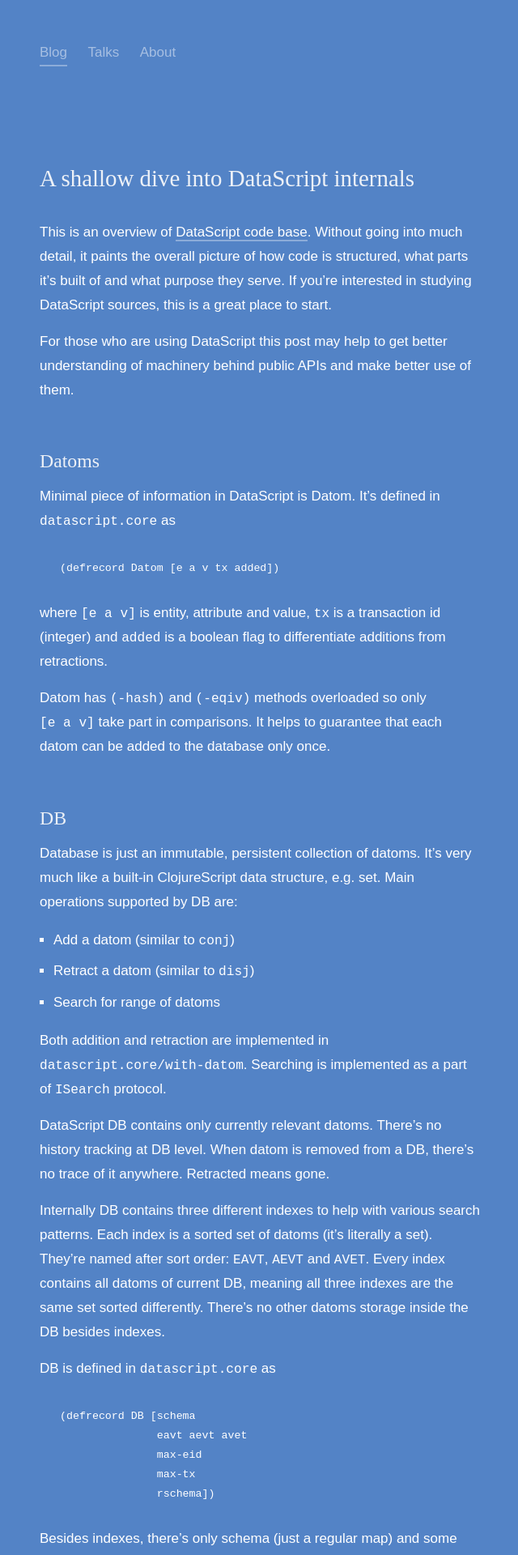
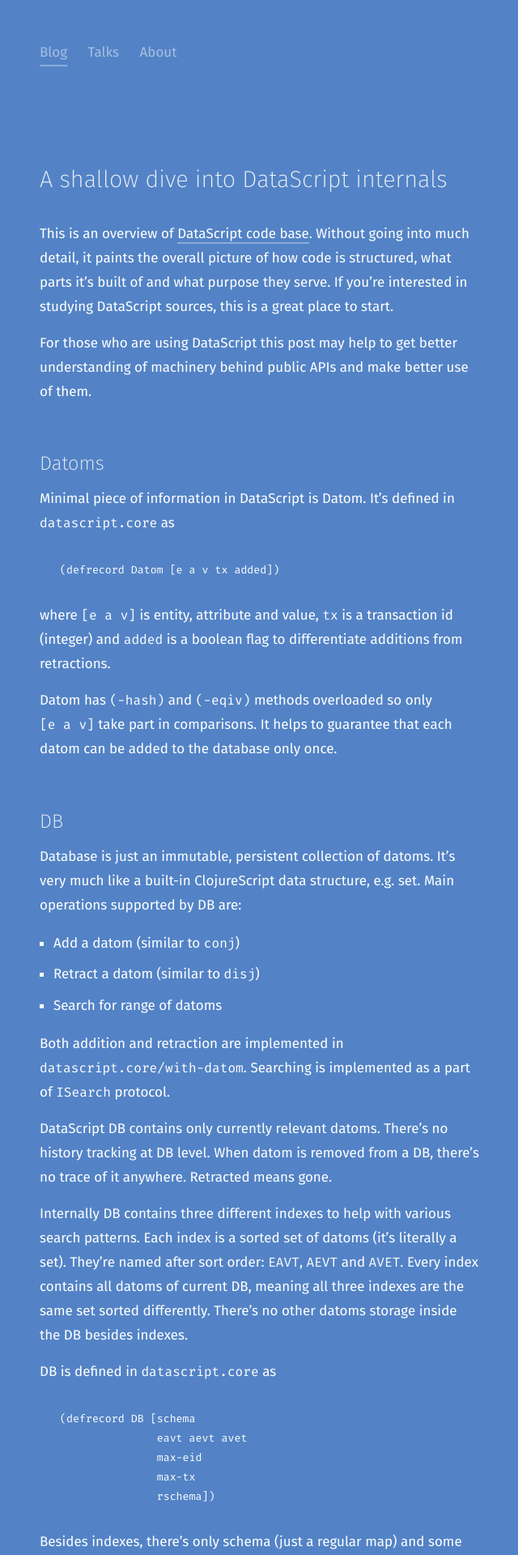
Before and after one commit to tonsky/tonsky.github.io, a Jekyll site: the page built from _posts/2015-02-23-datascript-internals.md, in a window 1280 px wide. Shown: the top 1920 px of the page at 81% size, without its empty margins (320-960 px from the left). Built offline with Jekyll 4.4.1, drawn with Linux system fonts in a browser that asks for light colours; some web fonts are replaced; comment, search, counter and statistics services are not loaded.

Commit message:
Use much lighter Fira fonts from Google Fonts

```diff
--- a/_layouts/default.html
+++ b/_layouts/default.html
@@ -8,6 +8,7 @@
     <meta name="viewport" content="width=640, ya-title=fade, ya-dock=fade" />
   {% endif %}
   <meta name="theme-color" content="hsl(215, 50%, 55%)">
+  <link href="https://fonts.googleapis.com/css?family=Fira+Mono|Fira+Sans:200,400,400i" rel="stylesheet">
   <link href='/style.css' rel='stylesheet' type='text/css' />
   <title>{{ page.title }} @ tonsky.me</title>
 
--- a/_layouts/talk.html
+++ b/_layouts/talk.html
@@ -3,6 +3,7 @@
 <head>
   <meta http-equiv="content-type" content="text/html;charset=UTF-8"/>
   <link href="//cloud.webtype.com/css/34a9dbc8-2766-4967-a61f-35675306f239.css" rel="stylesheet" type="text/css" />
+  <link href="https://fonts.googleapis.com/css?family=Fira+Mono|Fira+Sans:200,400,400i" rel="stylesheet">
   <link href='/talk.css' rel='stylesheet' type='text/css' />
 
   <title>{{ page.title }}</title>
--- a/style.css
+++ b/style.css
@@ -4,52 +4,10 @@
   box-sizing: border-box;
 }
 
-
-@font-face{
-    font-family: 'firasans';
-    src: url('//code.cdn.mozilla.net/fonts/eot/FiraSans-Regular.eot');
-    src: url('//code.cdn.mozilla.net/fonts/eot/FiraSans-Regular.eot') format('embedded-opentype'),
-         url('//code.cdn.mozilla.net/fonts/woff/FiraSans-Regular.woff') format('woff'),
-         url('//code.cdn.mozilla.net/fonts/ttf/FiraSans-Regular.ttf') format('truetype');
-    font-weight: 400;
-    font-style: normal;
-}
-
-@font-face{
-    font-family: 'firasans';
-    src: url('//code.cdn.mozilla.net/fonts/eot/FiraSans-Italic.eot');
-    src: url('//code.cdn.mozilla.net/fonts/eot/FiraSans-Italic.eot') format('embedded-opentype'),
-         url('//code.cdn.mozilla.net/fonts/woff/FiraSans-Italic.woff') format('woff'),
-         url('//code.cdn.mozilla.net/fonts/ttf/FiraSans-Italic.ttf') format('truetype');
-    font-weight: 400;
-    font-style: italic;
-}
-
-@font-face{
-    font-family: 'firasans';
-    src: url('//code.cdn.mozilla.net/fonts/eot/FiraSans-Light.eot');
-    src: url('//code.cdn.mozilla.net/fonts/eot/FiraSans-Light.eot') format('embedded-opentype'),
-         url('//code.cdn.mozilla.net/fonts/woff/FiraSans-Light.woff') format('woff'),
-         url('//code.cdn.mozilla.net/fonts/ttf/FiraSans-Light.ttf') format('truetype');
-    font-weight: 200;
-    font-style: normal;
-}
-
-
-@font-face{
-    font-family: 'firamono';
-    src: url('//code.cdn.mozilla.net/fonts/eot/FiraMono-Regular.eot');
-    src: url('//code.cdn.mozilla.net/fonts/eot/FiraMono-Regular.eot') format('embedded-opentype'),
-         url('//code.cdn.mozilla.net/fonts/woff/FiraMono-Regular.woff') format('woff'),
-         url('//code.cdn.mozilla.net/fonts/ttf/FiraMono-Regular.ttf') format('truetype');
-    font-weight: 400;
-    font-style: normal;
-}
-
 body {
   background: hsl(215, 50%, 55%);
   color: white;
-  font: 17px/30px 'firasans', sans-serif;
+  font: 17px/30px 'Fira Sans', sans-serif;
   -webkit-font-smoothing: antialiased;
   -moz-osx-font-smoothing: grayscale;
   text-rendering: optimizeLegibility;
@@ -65,8 +23,8 @@
 .menu__item_selected, a.menu__item_selected { color: white; border-bottom: 2px solid hsl(45,98%,77%); }
 .menu__item_inside, a.menu__item_inside { border-bottom: 2px solid hsl(215,50%,70%); }
 
-h1, h2 { font: 200 1em 'firasans'; margin: 2.5em 0 0.5em; }
-pre, code { font: 0.95em/1.5em 'firamono', monospace; }
+h1, h2 { font: 200 1em 'Fira Sans'; margin: 2.5em 0 0.5em; }
+pre, code { font: 0.95em/1.5em 'Fira Mono', monospace; }
 
 /*p > code { background: hsla(0,0%,100%,0.1); padding: 4px 6px; border-radius: 3px; }*/
 
```
Also changed, not shown: talk.css (+1 -11 lines), 1 other file.
